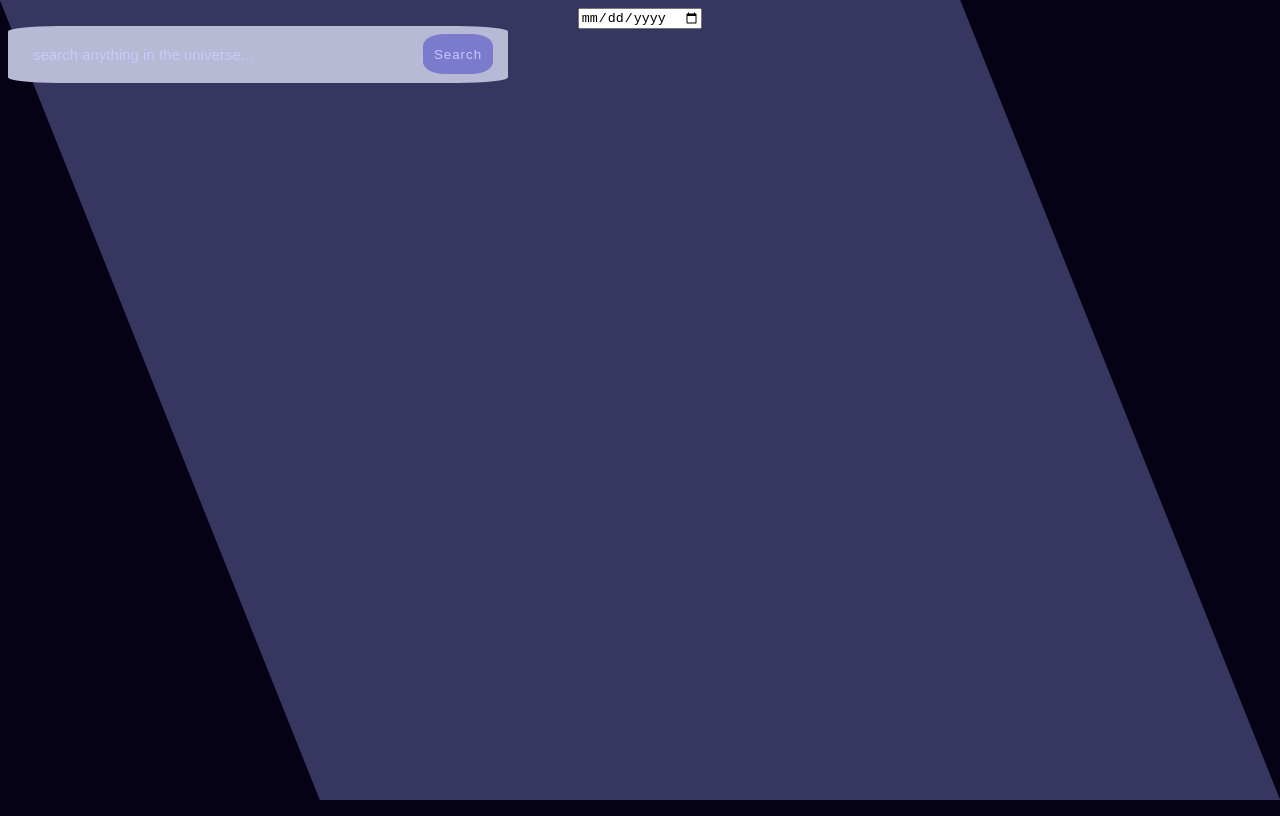
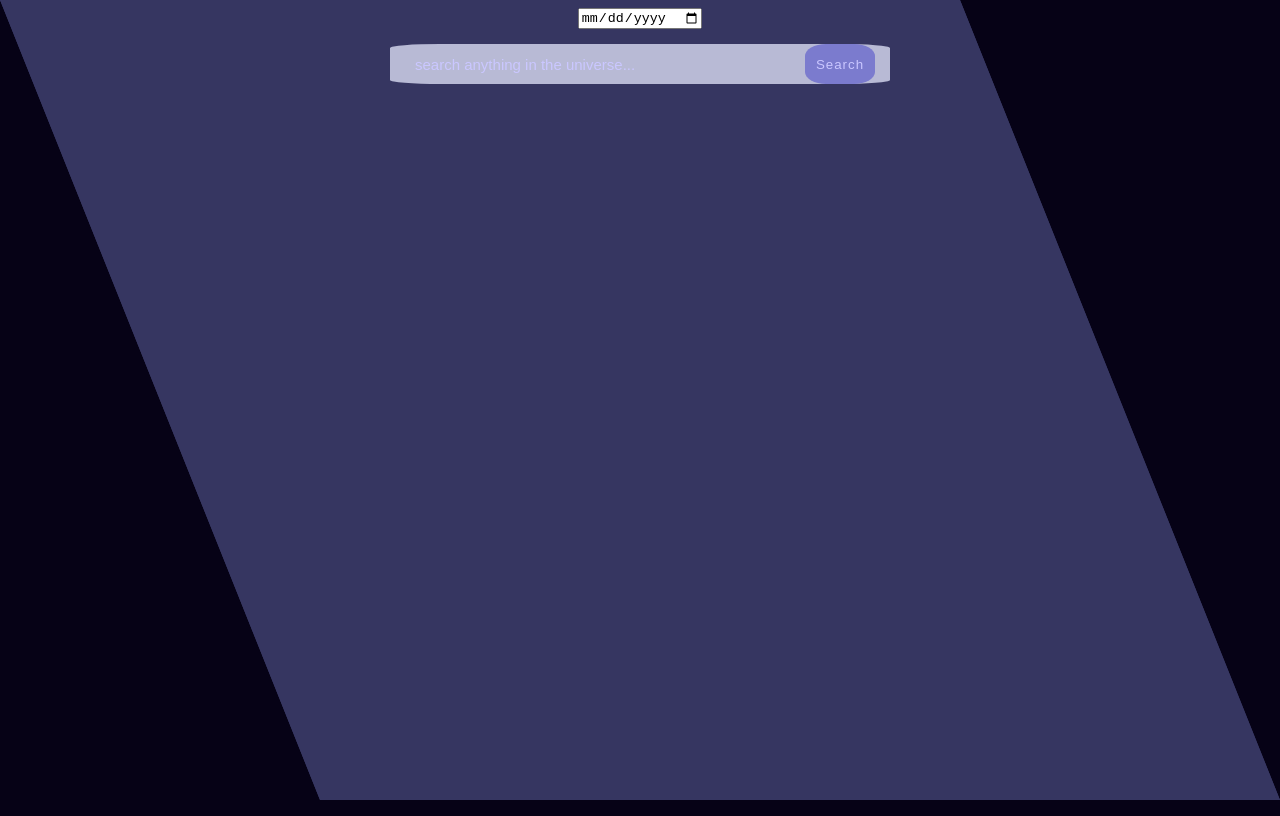
Before and after one commit to xelaKat/pulse, a website: page index.html in a window 1280 px wide. Drawn offline with Linux system fonts and the light colour scheme.

Commit message:
centering search bar

```diff
--- a/src/style.css
+++ b/src/style.css
@@ -8,7 +8,8 @@ body{
 .container{
   width: 500px;
   height: 50px;
-  padding: 10;
+  padding: 10px;
+  margin: auto;
   background: transparent;
   display: flex;
   align-items: center;
@@ -16,7 +17,8 @@ body{
 }
 .search-bar{
   background: rgb(184, 186, 213);
-  width: 500px;
+  width: 490px;
+  height: 30px;
   display: flex;
   align-items: center;
   border-radius: 10%;
```
